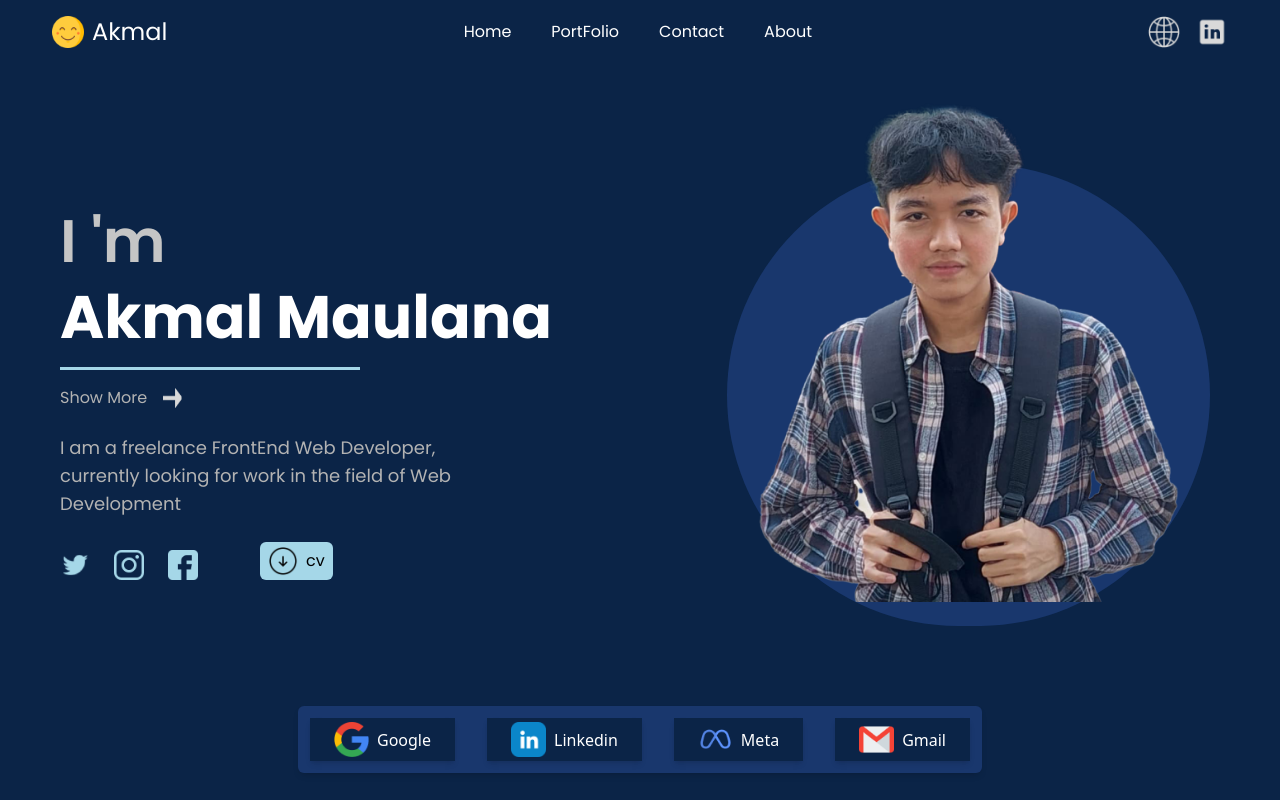
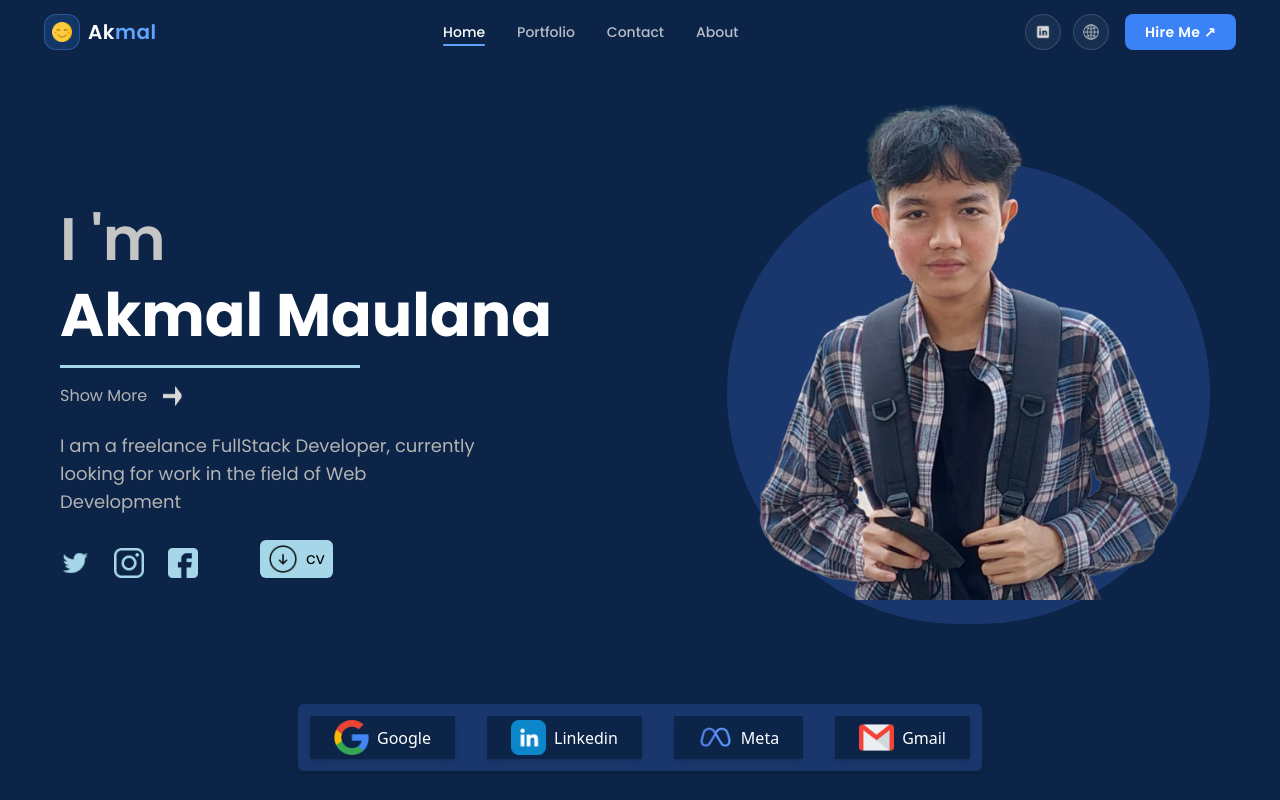
Before and after one commit to akmalamang/webAkmal, a React (Vite) app: page / in a window 1280 px wide. Shown: the top 800 px of the page. Built offline with nearby package versions, Linux system fonts and the light colour scheme.

Commit message:
update terbaru

```diff
--- a/src/Footer.jsx
+++ b/src/Footer.jsx
@@ -4,7 +4,7 @@ export const Footer = () => {
   return (
     <div className="bg-[#A5D7E8] absolute left-0 right-0 z-10">
       <div className="">
-        <p className="font-poppins text-[9px] sm:text-[12px] text-center py-4">© 2025 Akmal Maulana - Web Developer & Designer. All rights reserved.</p>
+        <p className="font-poppins text-[9px] sm:text-[12px] text-center py-4">© 2026 Akmal Maulana - Full Stack Web Developer. All rights reserved.</p>
       </div>
     </div>
   );
--- a/src/Nav.jsx
+++ b/src/Nav.jsx
@@ -1,105 +1,199 @@
-import React, { useEffect, useState } from 'react';
+import { useEffect, useState, useCallback } from 'react';
 import gestures from './assets/gestures 1.png';
 import globe from './assets/globe.png';
 import linkidin from './assets/linkind.png';
-import humberger from './assets/humberger.png';
+// import humberger from './assets/humberger.png';
+
+const NAV_LINKS = [
+  { label: 'Home', href: '#home' },
+  { label: 'Portfolio', href: '#portfolio' },
+  { label: 'Contact', href: '#contact' },
+  { label: 'About', href: '#about' },
+];
 
 export const Nav = () => {
   const [isScrolled, setIsScrolled] = useState(false);
   const [isMenuOpen, setIsMenuOpen] = useState(false);
+  const [activeSection, setActiveSection] = useState('home');
+  const [scrollProgress, setScrollProgress] = useState(0);
 
-  const handleScroll = () => {
-    if (window.scrollY > 0) {
-      setIsScrolled(true);
-    } else {
-      setIsScrolled(false);
-    }
-  };
+  // ✅ Bug fix: pakai useCallback + removeEventListener yang benar
+  const handleScroll = useCallback(() => {
+    const scrollY = window.scrollY;
+    const docHeight = document.documentElement.scrollHeight - window.innerHeight;
 
-  const toggleMenu = () => {
-    setIsMenuOpen(!isMenuOpen);
-  };
+    setIsScrolled(scrollY > 10);
+    setScrollProgress(docHeight > 0 ? (scrollY / docHeight) * 100 : 0);
+  }, []);
+
+  // ✅ Active section via IntersectionObserver
+  useEffect(() => {
+    const sections = NAV_LINKS.map(({ href }) => document.querySelector(href)).filter(Boolean);
+
+    const observer = new IntersectionObserver(
+      (entries) => {
+        entries.forEach((entry) => {
+          if (entry.isIntersecting) {
+            setActiveSection(entry.target.id);
+          }
+        });
+      },
+      { rootMargin: '-40% 0px -55% 0px' },
+    );
+
+    sections.forEach((sec) => observer.observe(sec));
+    return () => sections.forEach((sec) => observer.unobserve(sec));
+  }, []);
 
   useEffect(() => {
-    window.addEventListener('scroll', handleScroll);
+    window.addEventListener('scroll', handleScroll, { passive: true });
+    return () => window.removeEventListener('scroll', handleScroll); // ✅ fix bug
+  }, [handleScroll]);
+
+  // ✅ Tutup menu dengan tombol Escape
+  useEffect(() => {
+    const handleKeyDown = (e) => {
+      if (e.key === 'Escape' && isMenuOpen) setIsMenuOpen(false);
+    };
+    document.addEventListener('keydown', handleKeyDown);
+    return () => document.removeEventListener('keydown', handleKeyDown);
+  }, [isMenuOpen]);
+
+  // ✅ Cegah scroll body saat menu mobile terbuka
+  useEffect(() => {
+    document.body.style.overflow = isMenuOpen ? 'hidden' : '';
     return () => {
-      window.addEventListener('scroll', handleScroll);
+      document.body.style.overflow = '';
     };
-  }, []);
+  }, [isMenuOpen]);
+
+  const closeMenu = () => setIsMenuOpen(false);
 
   return (
-    <div className={`nav font-poppins sticky top-0 z-[100] ${isScrolled ? 'backdrop-blur-md bg-opacity-60 bg-[#0B2447]' : 'bg-transparent'}`}>
-      <nav className="grid grid-cols-2 sm:grid-cols-3 items-center px-4 py-2  text-white mx-4">
-        {' '}
-        {/* awal gambar dan nama */}{' '}
-        <div className="flex items-center gap-2 my-2">
-          <img src={gestures} alt="" className="w-8 h-8" />
-          <h1 className="text-2xl"> Akmal </h1>{' '}
-        </div>{' '}
-        {/* akhir dari gambar dan nama */}{' '}
-        <div className="hidden sm:flex justify-end items-center gap-4 col-span-2 my-2">
-          <ul className="flex gap-10 mr-10 lg:mr-80">
-            <li>
-              {' '}
-              <a href="#home" className="hover:text-[#3260b5] transition-all">
-                Home
-              </a>{' '}
-            </li>{' '}
-            <li>
-              {' '}
-              <a href="#portfolio" className="hover:text-[#3260b5] transition-all">
-                PortFolio
-              </a>{' '}
-            </li>{' '}
-            <li>
-              {' '}
-              <a href="#contact" className="hover:text-[#3260b5] transition-all">
-                Contact
-              </a>{' '}
-            </li>{' '}
-            <li>
-              {' '}
-              <a href="#about" className="hover:text-[#3260b5] transition-all">
-                About
-              </a>{' '}
-            </li>{' '}
-          </ul>{' '}
-          {/* ikon */}{' '}
-          <div className="hidden md:flex gap-2 md:gap-4">
-            <img src={globe} alt="" className="object-fill hover:cursor-pointer w-6 h-6 lg:w-8 lg:h-8" />
-            <img src={linkidin} alt="" className="object-fill hover:cursor-pointer w-6 h-6 lg:w-8 lg:h-8" />
-          </div>{' '}
-        </div>{' '}
-        <div className="flex sm:hidden justify-end items-center">
-          <img src={humberger} alt="" className="object-fill hover:cursor-pointer w-8 h-8" onClick={toggleMenu} />
-        </div>{' '}
-        {/* akhir ikon */}{' '}
-      </nav>{' '}
-      <div className={`${isMenuOpen ? 'block' : 'hidden'} sm:hidden w-full h-screen fixed top-0 left-0 z-50`}>
-        {/* Lapisan Background dengan opacity */}
-        <div className="bg-black opacity-50 w-full h-full absolute top-0 left-0"></div>
+    <header className={`font-poppins sticky top-0 z-[100] transition-all duration-300 ${isScrolled ? 'backdrop-blur-md bg-[#0B2447]/70 shadow-[0_1px_0_rgba(255,255,255,0.07)]' : 'bg-transparent'}`}>
+      {/* Scroll Progress Bar */}
+      <div className="h-[2px] bg-gradient-to-r from-blue-500 to-indigo-500 transition-all duration-100" style={{ width: `${scrollProgress}%` }} role="progressbar" aria-valuenow={Math.round(scrollProgress)} aria-label="Scroll progress" />
 
-        {/* Konten menu di atas lapisan background */}
-        <div className="relative flex flex-col items-center justify-center space-y-6 h-full z-10">
-          <ul className="text-center text-white text-2xl">
-            <li className="py-2 hover:underline">
-              <a href="#home">Home</a>
-            </li>
-            <li className="py-2 hover:underline">
-              <a href="#portfolio">Portfolio</a>
-            </li>
-            <li className="py-2 hover:underline">
-              <a href="#contact">Contact</a>
-            </li>
-            <li className="py-2 hover:underline">
-              <a href="#about">About</a>
-            </li>
+      <nav className="flex items-center justify-between px-6 py-3 text-white mx-auto max-w-7xl" aria-label="Main navigation">
+        {/* Logo */}
+        <a href="#home" className="flex items-center gap-2 group" aria-label="Kembali ke halaman utama">
+          <div className="w-9 h-9 rounded-xl bg-blue-500/20 border border-blue-400/30 flex items-center justify-center transition-all group-hover:bg-blue-500/30">
+            <img src={gestures} alt="" className="w-5 h-5" aria-hidden="true" />
+          </div>
+          <span className="text-xl font-semibold tracking-wide">
+            Ak<span className="text-blue-400">mal</span>
+          </span>
+        </a>
+
+        {/* Desktop Links */}
+        <ul className="hidden sm:flex items-center gap-8" role="list">
+          {NAV_LINKS.map(({ label, href }) => {
+            const sectionId = href.replace('#', '');
+            const isActive = activeSection === sectionId;
+            return (
+              <li key={href}>
+                <a
+                  href={href}
+                  className={`relative text-sm font-medium pb-1 transition-colors duration-200 after:absolute after:bottom-0 after:left-0 after:h-[2px] after:rounded-full after:bg-blue-400 after:transition-all after:duration-300 ${
+                    isActive ? 'text-white after:w-full' : 'text-white/70 hover:text-white after:w-0 hover:after:w-full'
+                  }`}
+                  aria-current={isActive ? 'page' : undefined}
+                >
+                  {label}
+                </a>
+              </li>
+            );
+          })}
+        </ul>
+
+        {/* Desktop Right Icons */}
+        <div className="hidden sm:flex items-center gap-3">
+          <a
+            href="https://linkedin.com"
+            target="_blank"
+            rel="noopener noreferrer"
+            aria-label="LinkedIn profile"
+            className="w-9 h-9 rounded-full border border-white/15 bg-white/5 flex items-center justify-center hover:bg-white/12 hover:border-white/30 transition-all"
+          >
+            <img src={linkidin} alt="" className="w-4 h-4" aria-hidden="true" />
+          </a>
+
+          <button aria-label="Ganti bahasa" className="w-9 h-9 rounded-full border border-white/15 bg-white/5 flex items-center justify-center hover:bg-white/12 hover:border-white/30 transition-all">
+            <img src={globe} alt="" className="w-4 h-4" aria-hidden="true" />
+          </button>
+
+          {/* ✅ Tombol Hire Me — CTA profesional */}
+          <a href="#contact" className="ml-1 px-5 py-2 rounded-lg bg-blue-500 hover:bg-blue-600 active:scale-95 text-white text-sm font-semibold tracking-wide transition-all duration-200">
+            Hire Me ↗
+          </a>
+        </div>
+
+        {/* Mobile Hamburger */}
+        <button
+          className="sm:hidden w-10 h-10 rounded-lg border border-white/15 bg-white/5 flex items-center justify-center hover:bg-white/12 transition-all"
+          onClick={() => setIsMenuOpen((prev) => !prev)}
+          aria-expanded={isMenuOpen}
+          aria-controls="mobile-menu"
+          aria-label={isMenuOpen ? 'Tutup menu' : 'Buka menu'}
+        >
+          {/* ✅ Animasi ikon ☰ → ✕ */}
+          <div className="w-5 h-4 flex flex-col justify-between">
+            <span className={`block h-0.5 bg-white rounded-full transition-all duration-300 origin-center ${isMenuOpen ? 'rotate-45 translate-y-[7px]' : ''}`} />
+            <span className={`block h-0.5 bg-white rounded-full transition-all duration-200 ${isMenuOpen ? 'opacity-0 scale-x-0' : ''}`} />
+            <span className={`block h-0.5 bg-white rounded-full transition-all duration-300 origin-center ${isMenuOpen ? '-rotate-45 -translate-y-[9px]' : ''}`} />
+          </div>
+        </button>
+      </nav>
+
+      {/* Mobile Menu */}
+      {/* Mobile Menu */}
+      <div
+        id="mobile-menu"
+        aria-hidden={!isMenuOpen}
+        style={{
+          display: isMenuOpen ? 'block' : 'none',
+          animation: isMenuOpen ? 'slideDown 0.25s ease forwards' : 'none',
+        }}
+        className="sm:hidden"
+      >
+        {/* Overlay */}
+        <div className="fixed inset-0 bg-black/50 backdrop-blur-sm" style={{ zIndex: -1 }} onClick={closeMenu} aria-hidden="true" />
+
+        {/* Konten Menu */}
+        <div className="bg-[#0B2447]/95 backdrop-blur-md border-t border-white/10 px-6 pb-6 pt-2">
+          <ul className="flex flex-col gap-1 mb-6" role="list">
+            {NAV_LINKS.map(({ label, href }) => {
+              const sectionId = href.replace('#', '');
+              const isActive = activeSection === sectionId;
+              return (
+                <li key={href}>
+                  <a
+                    href={href}
+                    onClick={closeMenu}
+                    className={`flex items-center justify-between py-3 border-b border-white/10 text-base font-medium transition-colors ${isActive ? 'text-blue-400' : 'text-white/75 hover:text-white'}`}
+                    aria-current={isActive ? 'page' : undefined}
+                  >
+                    {label}
+                    <span className="text-xs opacity-40">→</span>
+                  </a>
+                </li>
+              );
+            })}
           </ul>
-          <button onClick={toggleMenu} className="mt-4 text-lg bg-white text-blue-900 px-6 py-2 rounded-md">
-            Close
-          </button>
+
+          <div className="flex items-center gap-3">
+            <a href="https://linkedin.com" target="_blank" rel="noopener noreferrer" aria-label="LinkedIn profile" className="w-10 h-10 rounded-full border border-white/15 bg-white/5 flex items-center justify-center">
+              <img src={linkidin} alt="" className="w-4 h-4" aria-hidden="true" />
+            </a>
+            <button aria-label="Ganti bahasa" className="w-10 h-10 rounded-full border border-white/15 bg-white/5 flex items-center justify-center">
+              <img src={globe} alt="" className="w-4 h-4" aria-hidden="true" />
+            </button>
+            <a href="#contact" onClick={closeMenu} className="flex-1 text-center py-2.5 rounded-lg bg-blue-500 hover:bg-blue-600 text-white text-sm font-semibold tracking-wide transition-all">
+              Hire Me ↗
+            </a>
+          </div>
         </div>
       </div>
-    </div>
+    </header>
   );
 };
--- a/src/Sec.jsx
+++ b/src/Sec.jsx
@@ -1,4 +1,4 @@
-import React, { useEffect, useRef } from 'react';
+import { useEffect, useRef } from 'react';
 import tweet from './assets/tweet.png';
 import intagram from './assets/ig.png';
 import facebook from './assets/facebook.png';
@@ -30,7 +30,7 @@ export const Sec = () => {
           }
         });
       },
-      { threshold: 0.2 } // animasi aktif saat 20% elemen terlihat
+      { threshold: 0.2 }, // animasi aktif saat 20% elemen terlihat
     );
 
     if (sec1Ref.current) observer.observe(sec1Ref.current);
@@ -55,7 +55,7 @@ export const Sec = () => {
           <p className="text-[#B3B3B3] mt-0">Show More</p>
           <img className="w-5 object-fill h-5" src={mask} alt="" />
         </div>
-        <p className="mt-6 text-md sm:text-lg text-[#B3B3B3] sm:w-[422px]">I am a freelance FrontEnd Web Developer, currently looking for work in the field of Web Development</p>
+        <p className="mt-6 text-md sm:text-lg text-[#B3B3B3] sm:w-[422px]">I am a freelance FullStack Developer, currently looking for work in the field of Web Development</p>
         <div className="flex gap-6 mt-8">
           <a href="https://x.com" target="/">
             <img src={tweet} alt="" className="w-[30px] h-[30px]" />
--- a/src/SecKotakThree.jsx
+++ b/src/SecKotakThree.jsx
@@ -1,4 +1,4 @@
-import React, { useRef, useEffect } from 'react';
+import { useRef, useEffect } from 'react';
 import iWeb from './assets/i-web.png';
 import frontWeb from './assets/i-frontWeb.png';
 import mobileDev from './assets/i-mobileDev.png';
@@ -30,7 +30,7 @@ export const SecKotakThree = () => {
           }
         });
       },
-      { threshold: 0.2 } // Detect when 20% of the element is visible
+      { threshold: 0.2 }, // Detect when 20% of the element is visible
     );
 
     if (sec1Ref.current) observer.observe(sec1Ref.current);
--- a/tailwind.config.js
+++ b/tailwind.config.js
@@ -28,4 +28,5 @@ export default {
     },
   },
   plugins: [],
+  safelist: ['block', 'hidden'],
 };
```
Also changed, not shown: package.json (+12 -1 lines), src/index.css (+11 -0 lines), 1 other file (tests, documents, lock files or other folders).
